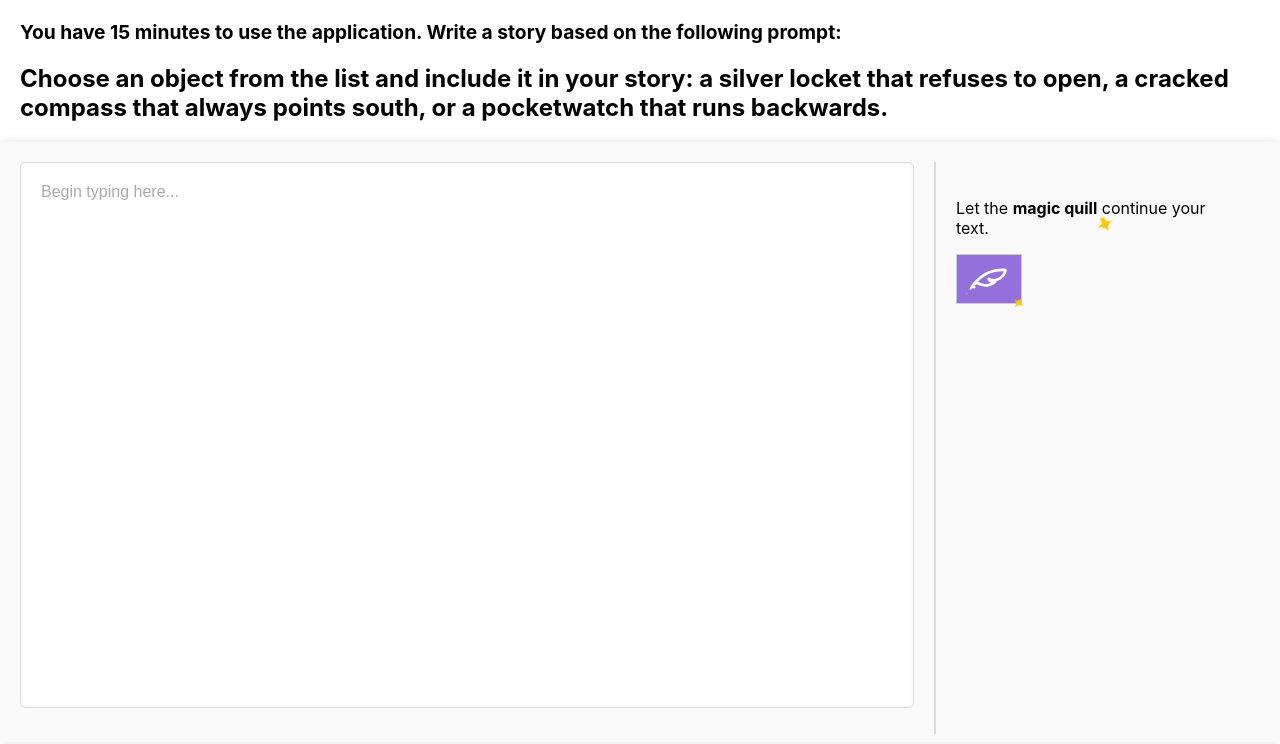
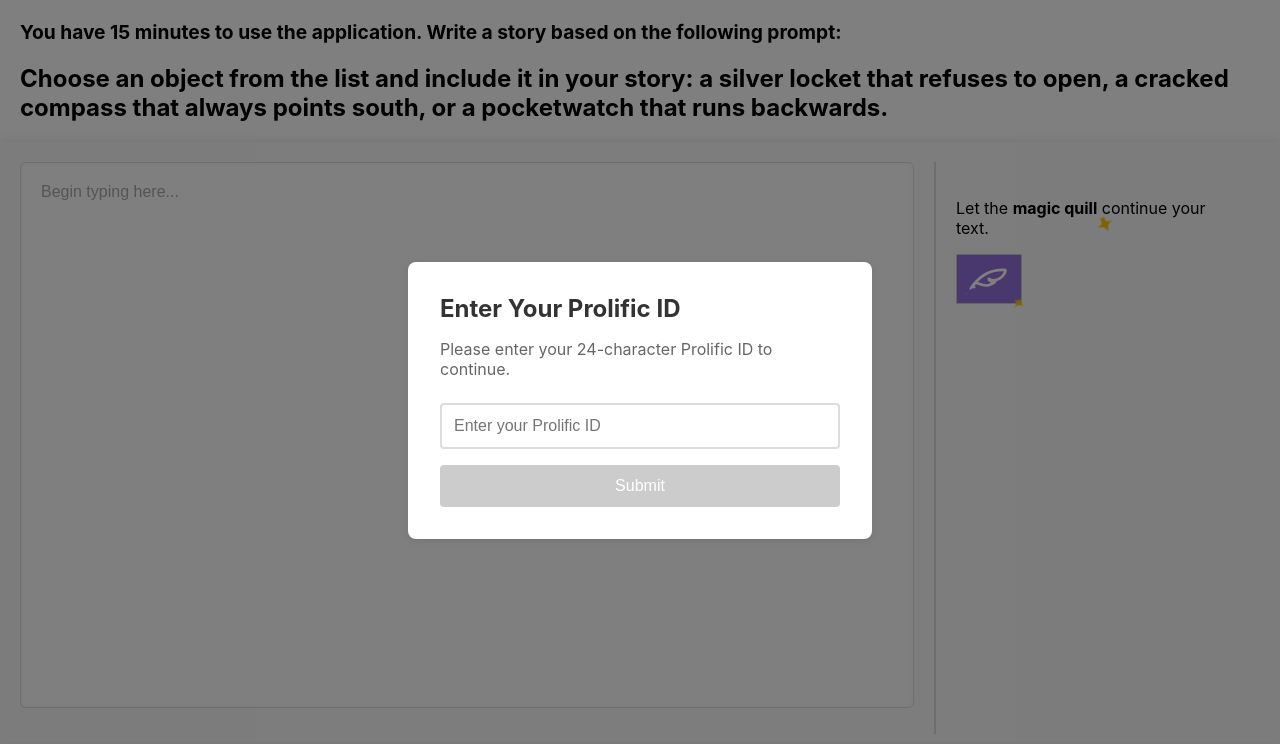
Before and after one commit to jebthom/pilot-prototype, a React (Create React App) app: page / in a window 1280 px wide. Shown: the top 744 px of the page. Built offline with nearby package versions, Linux system fonts and the light colour scheme.

Commit message:
added Prolific ID modal

```diff
--- a/src/App.css
+++ b/src/App.css
@@ -216,3 +216,100 @@
   padding: 20px; /* Adds 20px of space on all sides */
   display: block;
 }
+
+/* Add these styles to your App.css */
+
+.modal-overlay {
+  position: fixed;
+  top: 0;
+  left: 0;
+  right: 0;
+  bottom: 0;
+  background-color: rgba(0, 0, 0, 0.5);
+  display: flex;
+  justify-content: center;
+  align-items: center;
+  z-index: 1000;
+}
+
+.modal-content {
+  background-color: white;
+  padding: 2rem;
+  border-radius: 8px;
+  box-shadow: 0 2px 10px rgba(0, 0, 0, 0.1);
+  width: 90%;
+  max-width: 400px;
+}
+
+.modal-content h2 {
+  margin: 0 0 1rem 0;
+  font-size: 1.5rem;
+  color: #333;
+}
+
+.modal-content p {
+  margin-bottom: 1.5rem;
+  color: #666;
+}
+
+.input-container {
+  position: relative;
+  margin-bottom: 1rem;
+}
+
+.prolific-input {
+  width: 100%;
+  padding: 0.75rem;
+  border: 2px solid #ddd;
+  border-radius: 4px;
+  font-size: 1rem;
+  transition: border-color 0.2s;
+}
+
+.prolific-input:focus {
+  outline: none;
+  border-color: #4a90e2;
+}
+
+.validation-indicator {
+  position: absolute;
+  right: 10px;
+  top: 50%;
+  transform: translateY(-50%);
+  font-size: 1.2rem;
+}
+
+.validation-indicator.valid {
+  color: #2ecc71;
+}
+
+.validation-indicator.invalid {
+  color: #e74c3c;
+}
+
+.error-message {
+  color: #e74c3c;
+  font-size: 0.875rem;
+  margin-top: 0.5rem;
+}
+
+.submit-button {
+  width: 100%;
+  padding: 0.75rem;
+  background-color: #4a90e2;
+  color: white;
+  border: none;
+  border-radius: 4px;
+  font-size: 1rem;
+  cursor: pointer;
+  transition: background-color 0.2s;
+}
+
+.submit-button:hover:not(.disabled) {
+  background-color: #357abd;
+}
+
+.submit-button.disabled {
+  background-color: #ccc;
+  cursor: not-allowed;
+}
--- a/src/App.js
+++ b/src/App.js
@@ -6,22 +6,51 @@
 import { ReactComponent as QuillIcon } from './assets/quill2.svg';
 import { ReactComponent as AIIcon } from './assets/ai.svg';
 import { ReactComponent as UserIcon } from './assets/user.svg';
+import ProlificModal from './ProlificModal';
 import './App.css';
 
 function App() {
+    const [userId, setUserId] = useState(() => {
+      return localStorage.getItem('prolificId') || '';
+    });
+
     return (
       <Router>
-        <Routes>
-          <Route path="/" element={<TextEditor initialCondition={null} />} />
-          <Route path="/condition1" element={<TextEditor initialCondition="condition1" />} />
-          <Route path="/condition2" element={<TextEditor initialCondition="condition2" />} />
-          <Route path="/condition3" element={<TextEditor initialCondition="condition3" />} />
-          <Route path="/condition4" element={<TextEditor initialCondition="condition4" />} />
-          <Route path="/condition5" element={<TextEditor initialCondition="condition5" />} />
-        </Routes>
+        <>
+          <ProlificModal
+            isOpen={!userId}
+            onSubmit={(id) => {
+              setUserId(id);
+              localStorage.setItem('prolificId', id);
+            }}
+          />
+          {/* Display truncated ID in top corner */}
+          {userId && (
+            <div style={{
+              position: 'absolute',
+              top: '1rem',
+              right: '1rem',
+              padding: '0.5rem',
+              backgroundColor: '#f0f0f0',
+              borderRadius: '4px',
+              fontSize: '0.875rem',
+              color: '#666'
+            }}>
+              ID: {userId.slice(0, 4)}...{userId.slice(-4)}
+            </div>
+          )}
+          <Routes>
+            <Route path="/" element={<TextEditor initialCondition={null} userId={userId} />} />
+            <Route path="/condition1" element={<TextEditor initialCondition="condition1" userId={userId} />} />
+            <Route path="/condition2" element={<TextEditor initialCondition="condition2" userId={userId} />} />
+            <Route path="/condition3" element={<TextEditor initialCondition="condition3" userId={userId} />} />
+            <Route path="/condition4" element={<TextEditor initialCondition="condition4" userId={userId} />} />
+            <Route path="/condition5" element={<TextEditor initialCondition="condition5" userId={userId} />} />
+          </Routes>
+        </>
       </Router>
     );
-}
+  }
 
 export default App;
 
--- /dev/null
+++ b/src/ProlificModal.jsx
@@ -0,0 +1,71 @@
+import React, { useState } from 'react';
+
+const ProlificModal = ({ isOpen, onSubmit }) => {
+  const [prolificId, setProlificId] = useState('');
+  const [isValid, setIsValid] = useState(false);
+  const [touched, setTouched] = useState(false);
+
+  if (!isOpen) return null;
+
+  const validateProlificId = (id) => {
+    const regex = /^[a-zA-Z0-9]{24}$/;
+    return regex.test(id);
+  };
+
+  const handleChange = (e) => {
+    const value = e.target.value;
+    setProlificId(value);
+    setTouched(true);
+    setIsValid(validateProlificId(value));
+  };
+
+  const handleSubmit = (e) => {
+    e.preventDefault();
+    if (isValid) {
+      onSubmit(prolificId);
+    }
+  };
+
+  return (
+    <div className="modal-overlay">
+      <div className="modal-content">
+        <h2>Enter Your Prolific ID</h2>
+        <p>Please enter your 24-character Prolific ID to continue.</p>
+
+        <form onSubmit={handleSubmit}>
+          <div className="input-container">
+            <input
+              type="text"
+              value={prolificId}
+              onChange={handleChange}
+              placeholder="Enter your Prolific ID"
+              maxLength={24}
+              className="prolific-input"
+            />
+            {touched && (
+              <span className={`validation-indicator ${isValid ? 'valid' : 'invalid'}`}>
+                {isValid ? '✓' : '✗'}
+              </span>
+            )}
+          </div>
+
+          {touched && !isValid && (
+            <p className="error-message">
+              Please enter a valid 24-character alphanumeric Prolific ID
+            </p>
+          )}
+
+          <button
+            type="submit"
+            disabled={!isValid}
+            className={`submit-button ${!isValid ? 'disabled' : ''}`}
+          >
+            Submit
+          </button>
+        </form>
+      </div>
+    </div>
+  );
+};
+
+export default ProlificModal;
```
Also changed, not shown: 11 other files (tests, documents, lock files or other folders).
